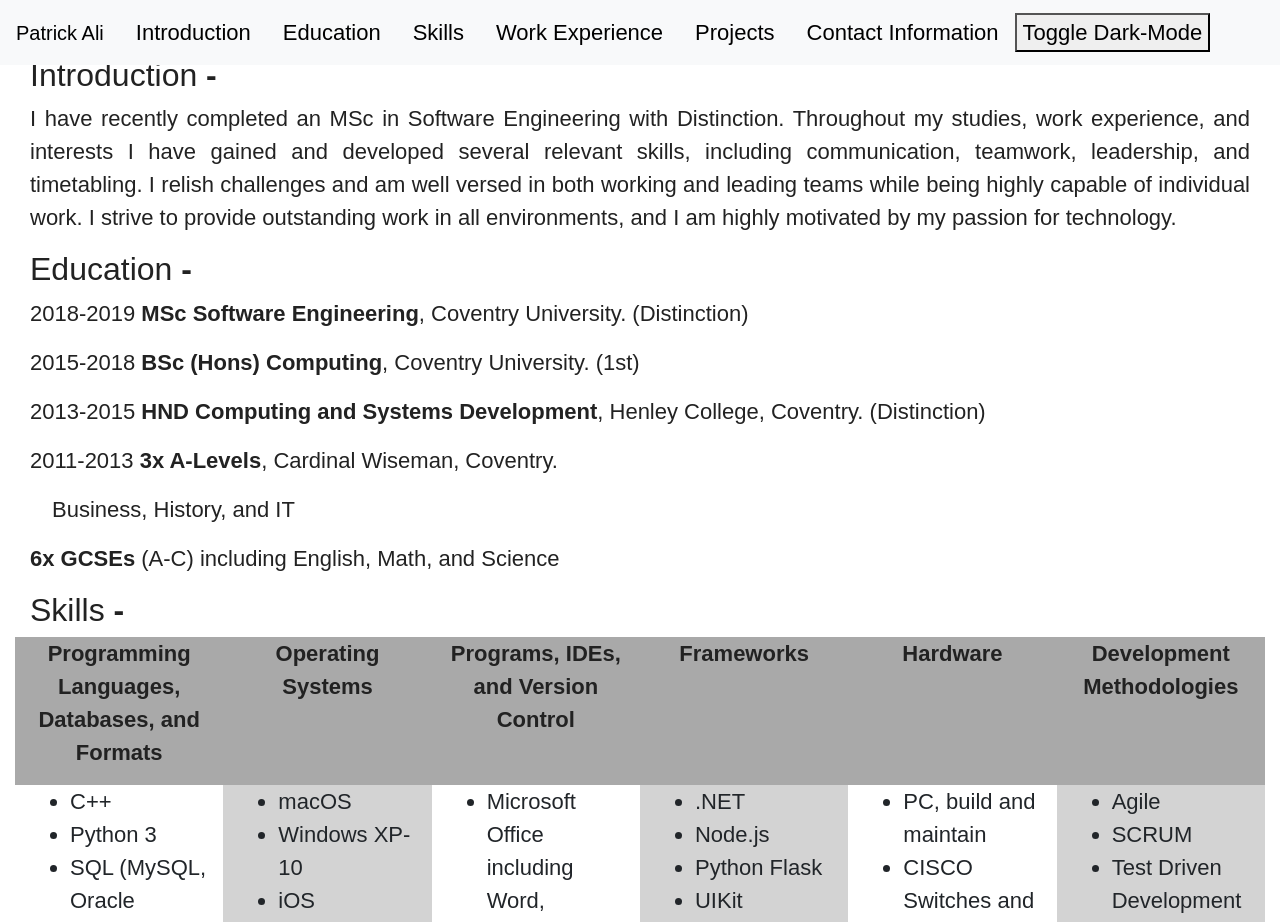
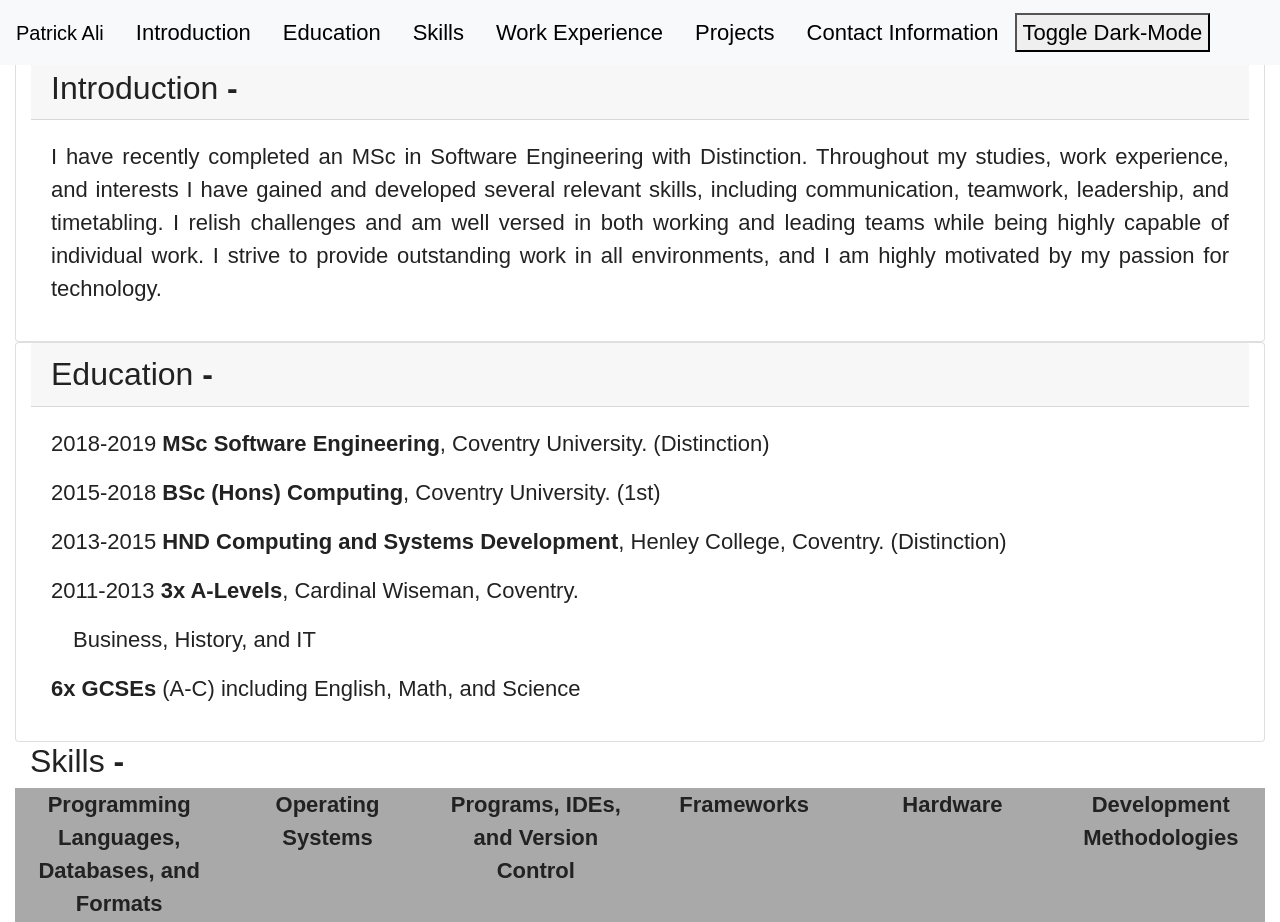
Before and after one commit to Patrick-Ali/PersonalWebsite, a Flask app: page / in a window 1280 px wide. Shown: the top 922 px of the page. Run offline with Flask 2, Linux system fonts and the light colour scheme; some libraries are stand-ins or nearby versions.

Commit message:
Light and dark themes second

```diff
--- a/website/static/css/main.css
+++ b/website/static/css/main.css
@@ -11,11 +11,21 @@ body.dark-theme {
   --bkg-color: #2a2a2a;
 }
 
+h2.dark-theme{
+  background-color: #3d3d3d;
+}
+
 @media (prefers-color-scheme: dark) {
   /* defaults to dark theme */
   body {
     --text-color: #eee;
     --bkg-color: #2a2a2a/*#121212;*/
+  }
+  h2{
+    background-color: #3d3d3d;
+  }
+  h2.light-theme{
+    background-color: #fff;
   }
   body.light-theme {
     --text-color: #222;
@@ -33,6 +43,11 @@ body {
 
 h1, h2,
 p {
+  color: var(--text-color);
+}
+
+#c1, #c2, #c3, #c4, #c5{
+  background-color: var(--bkg-color);
   color: var(--text-color);
 }
 
--- a/website/templates/index.html
+++ b/website/templates/index.html
@@ -124,12 +124,14 @@
     <div id="page-body" class="container-fluid pt-2">
         <div id="source-html" class="row">
             <div class="col" id="source-html-t">
+                <div id="c1" class="card">
                     <div id="introduction" class="col pt-5 mliti-sel">
                         <a data-toggle="collapse" data-target="#collapseOne" href="#collapseOne" id="One"
                             onclick="changeArrow(this.id)">
-                        <h2 id="int-title">Introduction <span id="arr-One" style="font-weight: bold;">-</span>
+                            <h2 id="int-title" class="card-header">Introduction <span id="arr-One" style="font-weight: bold;">-</span>
                             </h2>
                         </a>
+                        <div class="card-body">
                             <!--<button type="button" class="btn btn-primary" data-toggle="collapse" data-target="#demo">Simple collapsible</button>-->
                             <div id="collapseOne" class="collapse show" style="transition: all 0.6s ease 0s;">
                                 <p>I have recently completed an MSc in Software Engineering with Distinction. Throughout my
@@ -140,11 +142,15 @@
                                     passion for technology. </p>
                             </div>
                         </div>
+                    </div>
+                </div>
+                <div id="c2" class="card">
                 <div id="education" class="col mliti-sel">
                     <a data-toggle="collapse" data-target="#collapseTwo" href="#collapseTwo" id="Two"
                         onclick="changeArrow(this.id)">
-                        <h2 id="ed-title">Education <span id="arr-Two" style="font-weight: bold;">-</span> </h2>
+                        <h2 id="ed-title" class="card-header">Education <span id="arr-Two" style="font-weight: bold;">-</span> </h2>
                     </a>
+                    <div class="card-body">
                     <div id="collapseTwo" class="collapse show" style="transition: all 0.6s ease 0s;">
                         <p>2018-2019 <b>MSc Software Engineering</b>, Coventry University. (Distinction)</p>
                         <p>2015-2018 <b>BSc (Hons) Computing</b>, Coventry University. (1st)</p>
@@ -153,6 +159,8 @@
                         <p>2011-2013 <b>3x A-Levels</b>, Cardinal Wiseman, Coventry.</p>
                         <p style="text-indent: 1em;">Business, History, and IT</p>
                         <p><b>6x GCSEs</b> (A-C) including English, Math, and Science</p>
+                    </div>
+                </div>
                 </div>
             </div>
                 <div id="skills" class="col mliti-sel">
@@ -355,7 +363,7 @@
                 <div id="contact-info" class="col">
                     <a data-toggle="collapse" data-target="#collapseSix" href="#collapseSix" id="Six"
                         onclick="changeArrow(this.id)">
-                        <h2>Contact <span id="arr-Six" style="font-weight: bold;">-</span></h2>
+                        <h2 id="contact-title">Contact <span id="arr-Six" style="font-weight: bold;">-</span></h2>
                     </a>
                     <div id="collapseSix" class="collapse show" style="transition: all 0.6s ease 0s;">
                         <div id="social-media" class="row text-center">
@@ -466,22 +474,39 @@
     const prefersDarkScheme = window.matchMedia("(prefers-color-scheme: dark)");
     //Get the current theme from local storage
     const currentTheme = localStorage.getItem("theme");
+    const titles = document.getElementsByTagName("h2");
+    console.log(titles[0].id)
     if (currentTheme == "dark") {
         //If dark mode is enabled add dark theme class to body
         document.body.classList.toggle("dark-theme");
+        for(var i = 0; i < titles.length; i++){
+            var title_id = titles[i].id;
+            console.log(title_id);
+            //document.getElementById("int-title").classList.add("mystyle");
+            document.getElementById(titles[i].id).classList.toggle("dark-theme");
+        }
     } else if (currentTheme == "light") {
         //Otherwise add the light theme class
         document.body.classList.toggle("light-theme");
+        for(var i = 0; i < titles.length; i++){
+            document.getElementById(titles[i].id).classList.toggle("light-theme");
+        }
     }
 
     btn.addEventListener("click", function () {
     if (prefersDarkScheme.matches) {
         //If current theme is dark change to light
         document.body.classList.toggle("light-theme");
+        for(var i = 0; i < titles.length; i++){
+            document.getElementById(titles[i].id).classList.toggle("light-theme");
+        }
         //Update theme to refelect current selection
         var theme = document.body.classList.contains("light-theme") ? "light": "dark";
     } else {
         document.body.classList.toggle("dark-theme");
+        for(var i = 0; i < titles.length; i++){
+            document.getElementById(titles[i].id).classList.toggle("dark-theme");
+        }
         var theme = document.body.classList.contains("dark-theme") ? "dark" : "light";
     }
     //Save selection to local storage
```
Lines whose indentation alone changed are shown as unchanged.
